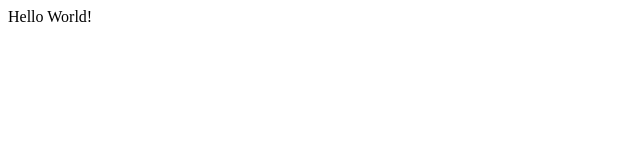
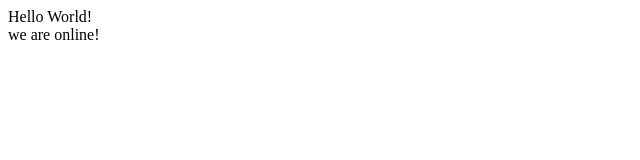
Before and after one commit to rmasouza/react-whitout-cra, a React app: page / in a window 1280 px wide. Shown: the top 160 px of the page, without its empty margins (0-640 px from the left). Built offline with nearby package versions, Linux system fonts and the light colour scheme.

Commit message:
chore: updated dependencies and some tests

```diff
--- a/global.d.ts
+++ b/global.d.ts
@@ -1,3 +1,5 @@
+/* eslint-disable no-unused-vars */
+
 declare namespace NodeJS {
   interface Process {
     browser: boolean;
--- a/src/App.tsx
+++ b/src/App.tsx
@@ -1,7 +1,20 @@
 import React from 'react';
+import useIsOnline from './hooks/network/useIsOnline';
 
-const App: React.FC = () => (
-    <section>Hello World!</section>
-);
+
+const App: React.FC = () => {
+    const isOnline = useIsOnline();
+
+    return (
+        <article>
+            <header>Hello World!</header>
+            <section>
+                {
+                    isOnline ? 'we are online!' : 'we are not online :('
+                }
+            </section>
+        </article>
+    );
+};
 
 export default App;
--- /dev/null
+++ b/src/hooks/network/useIsOnline.ts
@@ -0,0 +1,16 @@
+import { useState, useEffect } from 'react';
+import { onNetworkStatusChange } from '../../utils/ServiceWorker';
+
+const useIsOnline = () => {
+    const [isOnline, setIsOnline] = useState(true);
+
+    useEffect(() => {
+        const setOnline = () => setIsOnline(true);
+        const setOffline = () => setIsOnline(false);
+        onNetworkStatusChange(setOnline, setOffline);
+    }, []);
+
+    return isOnline;
+};
+
+export default useIsOnline;
--- a/src/index.tsx
+++ b/src/index.tsx
@@ -2,7 +2,7 @@
 import React from 'react';
 import ReactDOM from 'react-dom';
 import App from './App';
-// import { register } from './ServiceWorker';
+// import { register } from './utils/ServiceWorker';
 
 ReactDOM.render(
     <App />,
--- /dev/null
+++ b/src/utils/ServiceWorker.ts
@@ -0,0 +1,52 @@
+/* eslint-disable import/prefer-default-export */
+// type Config = {
+//   onSuccess?: (registration: ServiceWorkerRegistration) => void;
+//   onUpdate?: (registration: ServiceWorkerRegistration) => void;
+// };
+
+export const register = (onUpdateFound?: () => void) => {
+    const publicUrl = new URL(process.env.PUBLIC_URL, window.location.href);
+
+    if (publicUrl.origin !== window.location.origin) {
+        return;
+    }
+
+    window.addEventListener('load', async () => {
+        if ('serviceWorker' in navigator) {
+            try {
+                const registration = await navigator.serviceWorker.register('./service-worker.js', { scope: './' });
+                console.log('serviceWorker registered: ', registration);
+
+                registration.onupdatefound = () => {
+                    const newWorker = registration.installing;
+                    console.log('onupdatefound', newWorker, registration.active);
+                    if (newWorker && registration.active) {
+                        newWorker.onstatechange = (evt) => {
+                            console.log(evt, newWorker.state);
+                            if(newWorker.state === 'installed') {
+                                const hasNewVersion = confirm('we founda a new service worker, update?')
+                                if (hasNewVersion) {
+                                    location.reload();
+                                }
+                            }
+                        };
+                    }
+                };
+            } catch (registrationError) {
+                console.log('serviceWorker registration failed: ', registrationError);
+            }
+        }
+    });
+};
+
+export const onNetworkStatusChange = (
+    onOnline: () => void,
+    onOffline: () => void,
+) => {
+    if (navigator.onLine) {
+        window.addEventListener('online', onOnline);
+        window.addEventListener('offline', onOffline);
+    }
+};
+
+export const onUpdateIsAvalable = () => {};
```
Also changed, not shown: package.json (+12 -12 lines), src/ServiceWorker.ts (deleted, +0 -32 lines), 2 other files (tests, documents, lock files or other folders).
